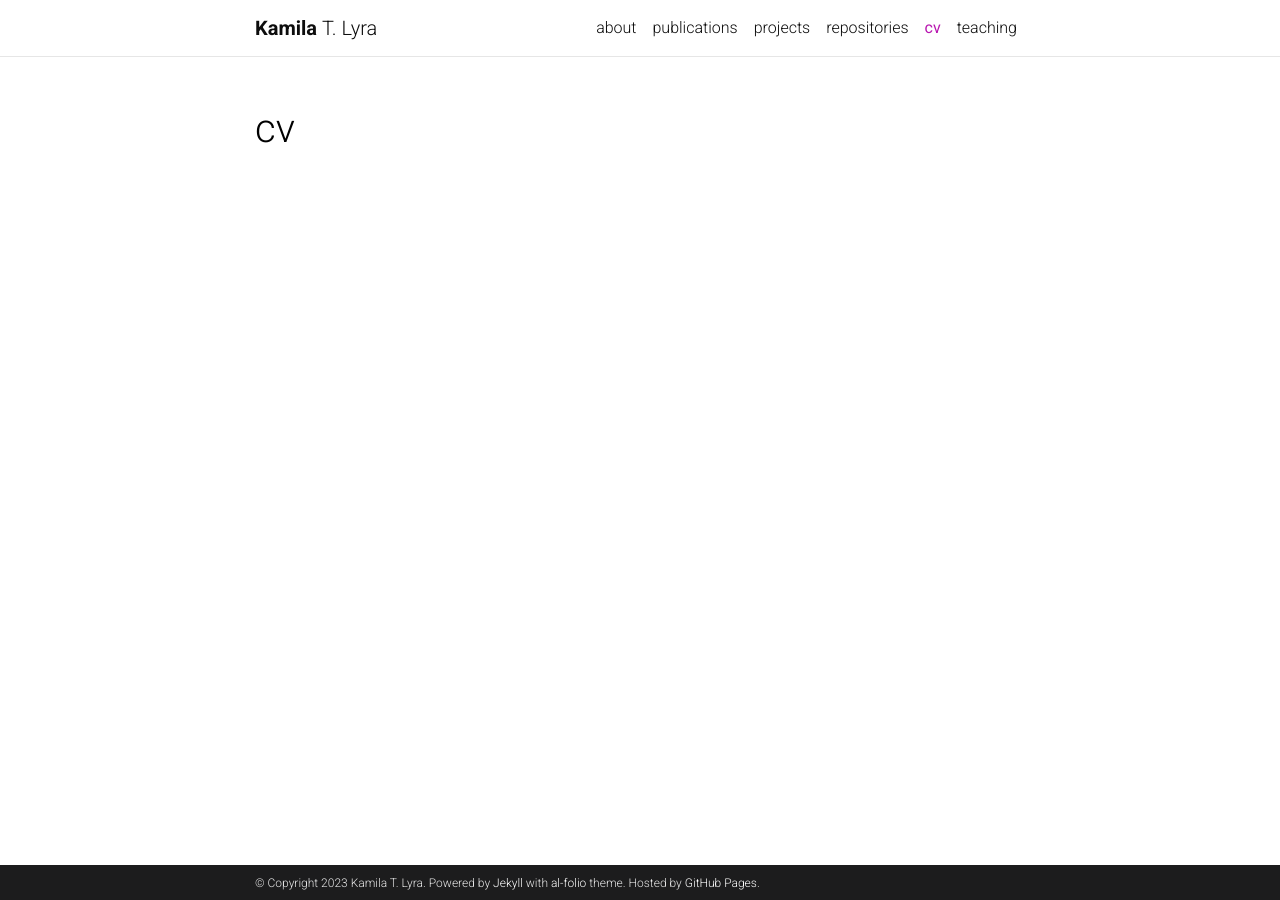
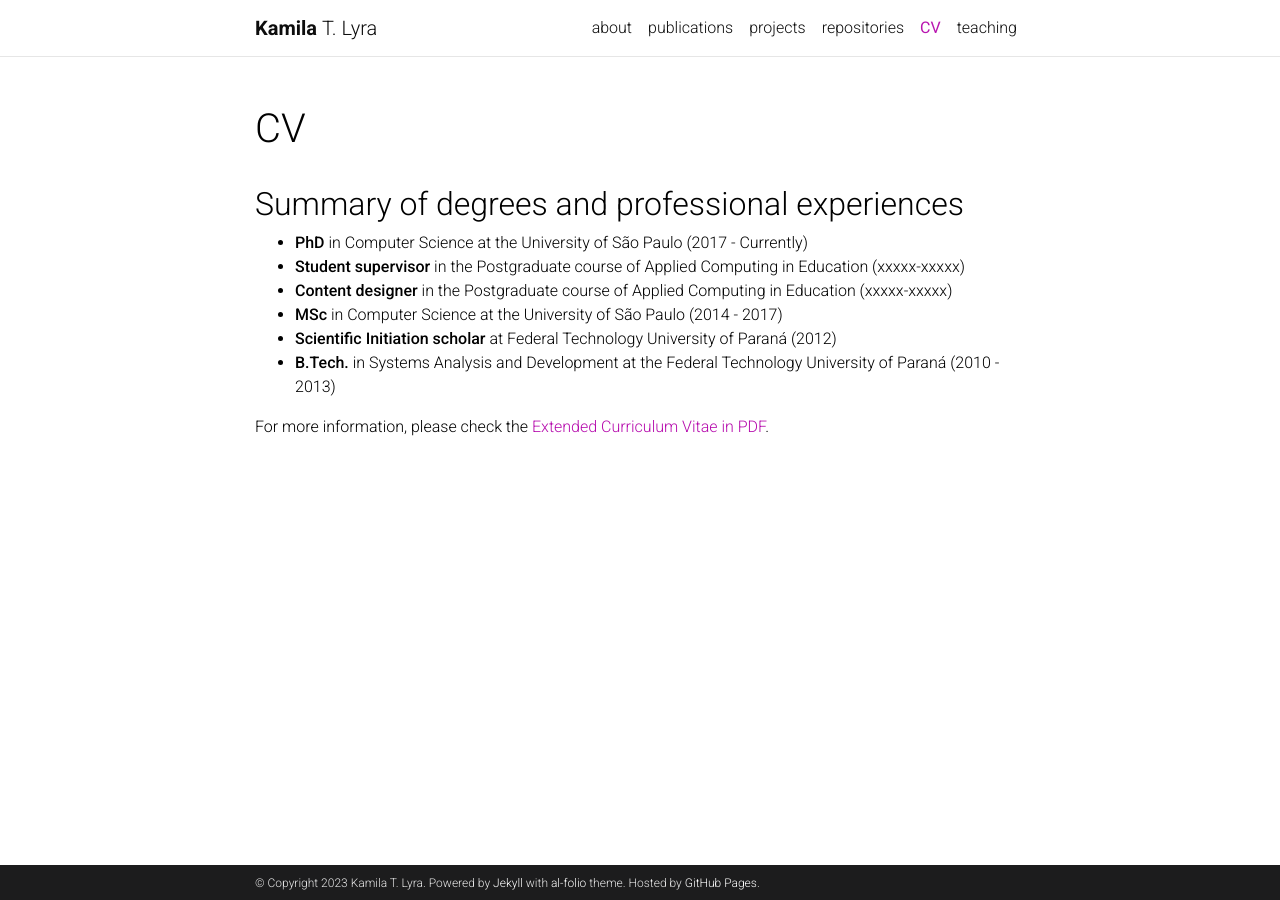
Before and after one commit to Kamilalyra/Kamilalyra.github.io, a Jekyll site: the page built from _pages/cv.md, in a window 1280 px wide. Built offline with Jekyll 4.4.1, drawn with Linux system fonts in a browser that asks for light colours; comment, search, counter and statistics services are not loaded; a style sheet for code colours, icons or effects is not loaded.

Commit message:
initial version of the CV page

```diff
--- a/_pages/cv.md
+++ b/_pages/cv.md
@@ -1,8 +1,21 @@
 ---
 layout: page
 permalink: /cv/
-title: cv
+title: CV
 nav: true
 nav_order: 4
 cv_pdf: example_pdf.pdf
+redirect_from:
+- /resume
 ---
+
+Summary of degrees and professional experiences
+------
+- **PhD** in Computer Science at the University of São Paulo (2017 - Currently)
+- **Student supervisor** in the Postgraduate course of Applied Computing in Education (xxxxx-xxxxx)
+- **Content designer** in the Postgraduate course of Applied Computing in Education (xxxxx-xxxxx)
+- **MSc** in Computer Science at the University of São Paulo (2014 - 2017)
+- **Scientific Initiation scholar** at Federal Technology University of Paraná (2012)
+- **B.Tech.** in Systems Analysis and Development at the Federal Technology University of Paraná (2010 - 2013)
+
+For more information, please check the [Extended Curriculum Vitae in PDF](/assets/pdf/kamila_cv.pdf).
```
